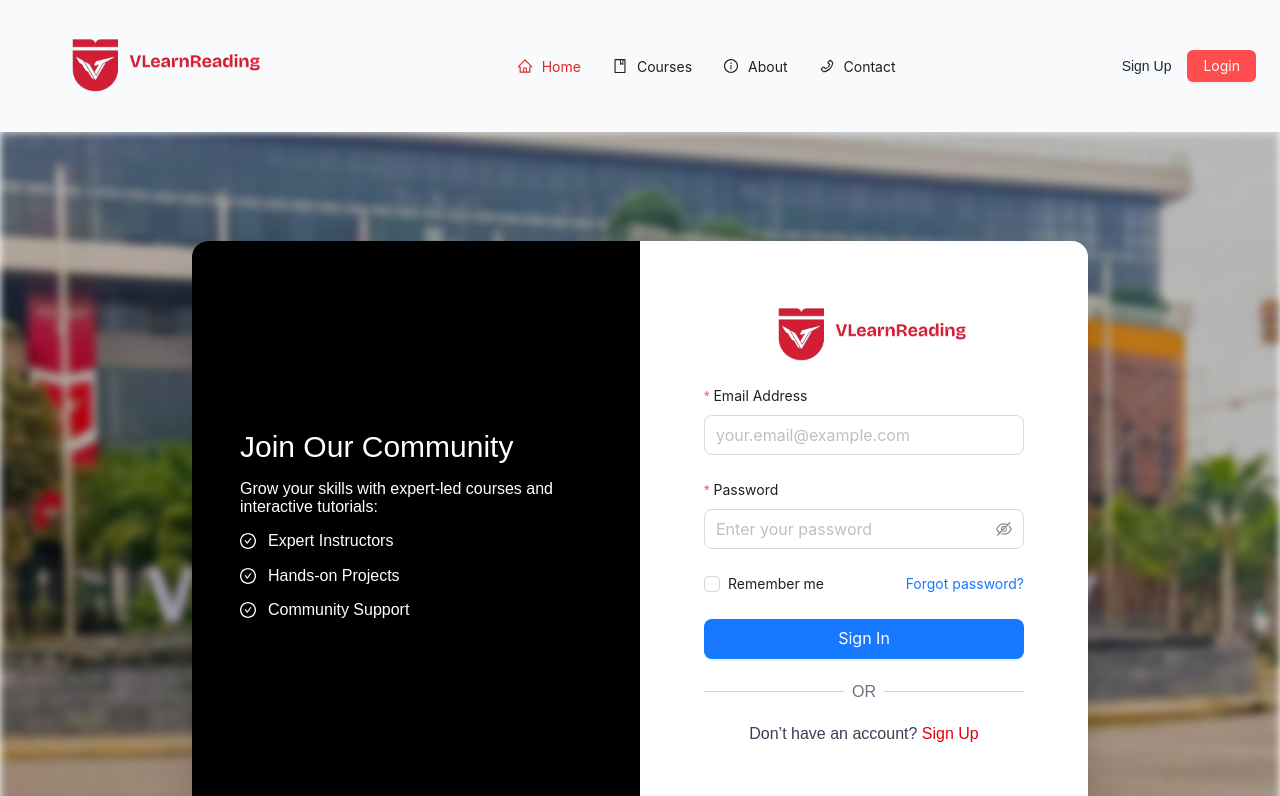
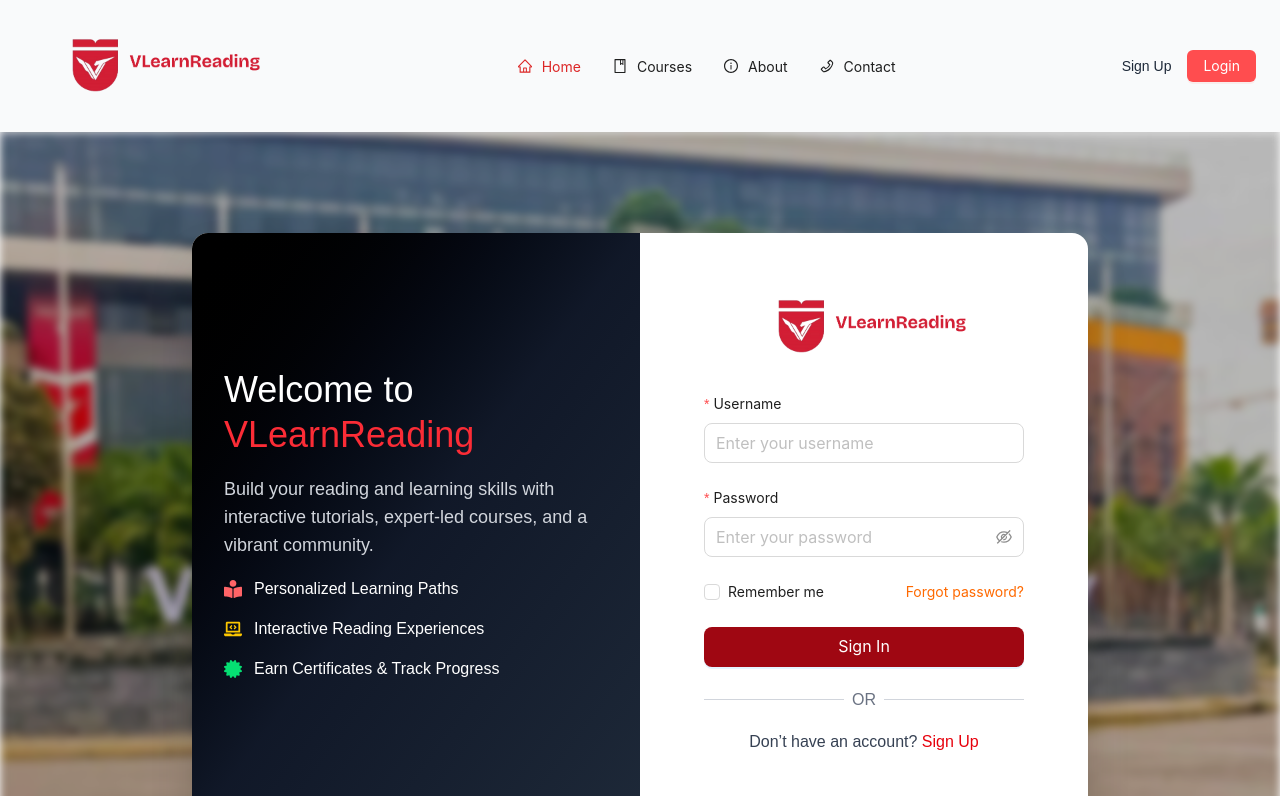
Before and after one commit to PhjnX/english-website, a React (Vite) app: page /login in a window 1280 px wide. Shown: the top 796 px of the page. Built offline with nearby package versions, Linux system fonts and the light colour scheme.

Commit message:
completed login demo

```diff
--- a/package.json
+++ b/package.json
@@ -17,8 +17,10 @@
     "@heroicons/react": "^2.2.0",
     "@tailwindcss/vite": "^4.1.4",
     "antd": "^5.24.8",
+    "framer-motion": "^12.9.1",
     "react": "^19.0.0",
     "react-dom": "^19.0.0",
+    "react-icons": "^5.5.0",
     "react-router-dom": "^6.30.0"
   },
   "devDependencies": {
--- /dev/null
+++ b/src/pages/client-users/Login/LeftSidePanel.tsx
@@ -0,0 +1,58 @@
+import React from "react";
+import { motion } from "framer-motion";
+import {
+  FaBookReader,
+  FaLaptopCode,
+  FaCertificate,
+} from "react-icons/fa";
+
+const LeftSidePanel: React.FC = () => {
+  return (
+    <motion.div
+      className="flex-1 min-w-[280px] h-full bg-gradient-to-br from-black via-gray-900 to-gray-800 text-white flex flex-col justify-center items-start px-8 py-10 space-y-6 overflow-hidden"
+      initial={{ opacity: 0, x: -60 }}
+      animate={{ opacity: 1, x: 0 }}
+      transition={{ duration: 0.8, ease: "easeOut" }}
+    >
+      <motion.h2
+        className="text-3xl md:text-4xl font-bold leading-tight"
+        initial={{ opacity: 0, y: -20 }}
+        animate={{ opacity: 1, y: 0 }}
+        transition={{ delay: 0.2, duration: 0.6 }}
+      >
+        Welcome to <span className="text-red-500">VLearnReading</span>
+      </motion.h2>
+
+      <motion.p
+        className="text-base md:text-lg text-gray-300"
+        initial={{ opacity: 0 }}
+        animate={{ opacity: 1 }}
+        transition={{ delay: 0.4, duration: 0.6 }}
+      >
+        Build your reading and learning skills with interactive tutorials, expert-led courses, and a vibrant community.
+      </motion.p>
+
+      <motion.ul
+        className="space-y-4 text-sm md:text-base"
+        initial={{ opacity: 0 }}
+        animate={{ opacity: 1 }}
+        transition={{ delay: 0.6, duration: 0.6 }}
+      >
+        <li className="flex items-center space-x-3">
+          <FaBookReader className="text-red-400 text-lg" />
+          <span>Personalized Learning Paths</span>
+        </li>
+        <li className="flex items-center space-x-3">
+          <FaLaptopCode className="text-yellow-400 text-lg" />
+          <span>Interactive Reading Experiences</span>
+        </li>
+        <li className="flex items-center space-x-3">
+          <FaCertificate className="text-green-400 text-lg" />
+          <span>Earn Certificates & Track Progress</span>
+        </li>
+      </motion.ul>
+    </motion.div>
+  );
+};
+
+export default LeftSidePanel;
--- a/src/pages/client-users/Login/index.tsx
+++ b/src/pages/client-users/Login/index.tsx
@@ -1,30 +1,62 @@
-import React from "react";
-import { Link } from "react-router-dom";
-import { Form, Input, Button, Checkbox } from "antd";
+import React, { useState, useEffect } from "react";
+import { useNavigate, useLocation } from "react-router-dom";
+import { Form, Input, Button, Checkbox, message } from "antd";
 import {
-  GoogleOutlined,
   EyeInvisibleOutlined,
   EyeTwoTone,
-  CheckCircleOutlined,
 } from "@ant-design/icons";
 import Header from "../_components/Header";
-import bg from "../../../assets/images/background-1.jpg";
 import Footer from "../_components/Footer";
 import logo from "../../../assets/images/logo.png";
+import bg from "../../../assets/images/background-1.jpg";
+import LeftSidePanel from "./LeftSidePanel";
 const LoginPage: React.FC = () => {
-  const onFinish = (values: any) => {
-    console.log("Login values:", values);
-    // TODO: handle login logic
+  const [isLogin, setIsLogin] = useState(true);
+  const [loggedInUser, setLoggedInUser] = useState("");
+  const navigate = useNavigate();
+
+  useEffect(() => {
+    const isLoggedIn = localStorage.getItem("username");
+    if (isLoggedIn) {
+      navigate("/");
+    }
+  }, [navigate]);
+
+  const location = useLocation();
+  // Auto switch to SignUp form if state.isSignUp is true
+  useEffect(() => {
+    if (location.state?.isSignUp) {
+      setIsLogin(false);
+    }
+  }, [location.state]);
+
+  const handleFinish = (values: any) => {
+    const { username, password, email, confirmPassword } = values;
+
+    if (isLogin) {
+      if (username === "AnhHuy" && password === "123456") {
+        localStorage.setItem("username", username);
+        setLoggedInUser(username);
+        message.success("Login successful!");
+        navigate("/");
+      } else {
+        message.error("Invalid username or password!");
+      }
+    } else {
+      if (password !== confirmPassword) {
+        message.error("Passwords do not match");
+        return;
+      }
+      message.success("Sign up successful! You can now log in.");
+      setIsLogin(true);
+    }
   };
 
   return (
     <>
-      {/* Navbar */}
       <Header />
 
-      {/* Main Section */}
       <section className="relative min-h-screen flex items-center justify-center px-4">
-        {/* Background image with blur */}
         <div className="absolute inset-0 overflow-hidden">
           <img
             src={bg}
@@ -33,62 +65,57 @@ const LoginPage: React.FC = () => {
           />
         </div>
 
-        {/* Nội dung chính, nằm trên ảnh mờ */}
         <div className="relative z-10 bg-white rounded-2xl shadow-2xl max-w-4xl w-full grid grid-cols-1 lg:grid-cols-2 overflow-hidden">
-          {/* Highlight Side with Overlay */}
-          <div
-            className="relative hidden lg:flex flex-col justify-center p-12 bg-cover bg-center"
-            style={{ backgroundImage: `url(${bg})` }}
-          >
-            {/* Dark overlay for contrast */}
-            <div className="absolute inset-0 bg-black bg-opacity-60" />
-            <div className="relative z-10 text-white">
-              <h3 className="text-3xl font-extrabold mb-4">
-                Join Our Community
-              </h3>
-              <p className="mb-6">
-                Grow your skills with expert-led courses and interactive
-                tutorials:
-              </p>
-              <ul className="space-y-4">
-                <li className="flex items-center">
-                  <CheckCircleOutlined className="mr-3 text-green-300" />
-                  Expert Instructors
-                </li>
-                <li className="flex items-center">
-                  <CheckCircleOutlined className="mr-3 text-green-300" />
-                  Hands-on Projects
-                </li>
-                <li className="flex items-center">
-                  <CheckCircleOutlined className="mr-3 text-green-300" />
-                  Community Support
-                </li>
-              </ul>
-            </div>
-          </div>
+          {/* Side Info */}
+          <LeftSidePanel />
 
           {/* Form Side */}
           <div className="p-10 lg:p-16">
-              <div className="flex items-center justify-center">
+            <div className="flex items-center justify-center mb-4">
               <img src={logo} alt="Logo" className="h-20" />
             </div>
 
+            {loggedInUser ? (
+              <h2 className="text-center text-xl font-semibold text-green-600">
+                Hi! {loggedInUser}
+              </h2>
+            ) : (
+              <>
                 <Form
-              name="login"
-              onFinish={onFinish}
+                  name={isLogin ? "login" : "signup"}
+                  onFinish={handleFinish}
                   layout="vertical"
                   className="space-y-6"
                 >
+                  {!isLogin && (
                     <Form.Item
-                label="Email Address"
+                      label="Email"
                       name="email"
                       rules={[
                         { required: true, message: "Please input your email!" },
-                  { type: "email", message: "Enter a valid email!" },
+                        { type: "email", message: "Invalid email format" },
                       ]}
                     >
                       <Input
-                  placeholder="your.email@example.com"
+                        placeholder="Enter your email"
+                        size="large"
+                        className="rounded-lg border-gray-300"
+                      />
+                    </Form.Item>
+                  )}
+
+                  <Form.Item
+                    label="Username"
+                    name="username"
+                    rules={[
+                      {
+                        required: true,
+                        message: "Please input your username!",
+                      },
+                    ]}
+                  >
+                    <Input
+                      placeholder="Enter your username"
                       size="large"
                       className="rounded-lg border-gray-300"
                     />
@@ -98,7 +125,10 @@ const LoginPage: React.FC = () => {
                     label="Password"
                     name="password"
                     rules={[
-                  { required: true, message: "Please input your password!" },
+                      {
+                        required: true,
+                        message: "Please input your password!",
+                      },
                     ]}
                   >
                     <Input.Password
@@ -111,17 +141,41 @@ const LoginPage: React.FC = () => {
                     />
                   </Form.Item>
 
+                  {!isLogin && (
+                    <Form.Item
+                      label="Confirm Password"
+                      name="confirmPassword"
+                      rules={[
+                        {
+                          required: true,
+                          message: "Please confirm your password!",
+                        },
+                      ]}
+                    >
+                      <Input.Password
+                        placeholder="Confirm your password"
+                        size="large"
+                        className="rounded-lg border-gray-300"
+                      />
+                    </Form.Item>
+                  )}
+
+                  {isLogin && (
                     <div className="flex justify-between items-center">
-                <Form.Item name="remember" valuePropName="checked" noStyle>
-                  <Checkbox className="text-gray-600">Remember me</Checkbox>
+                      <Form.Item
+                        name="remember"
+                        valuePropName="checked"
+                        noStyle
+                      >
+                        <Checkbox className="text-gray-600">
+                          Remember me
+                        </Checkbox>
                       </Form.Item>
-                <Link
-                  to="#"
-                  className="text-sm text-orange-500 hover:underline"
-                >
+                      <span className="text-sm text-orange-500 cursor-pointer hover:underline">
                         Forgot password?
-                </Link>
+                      </span>
                     </div>
+                  )}
 
                   <Form.Item>
                     <Button
@@ -129,9 +183,9 @@ const LoginPage: React.FC = () => {
                       htmlType="submit"
                       block
                       size="large"
-                  className="rounded-lg !bg-red-00 hover:!bg-red-900 shadow-md"
+                      className="rounded-lg !bg-red-800 hover:!bg-red-900 shadow-md"
                     >
-                  Sign In
+                      {isLogin ? "Sign In" : "Sign Up"}
                     </Button>
                   </Form.Item>
                 </Form>
@@ -142,20 +196,23 @@ const LoginPage: React.FC = () => {
                   <hr className="flex-grow border-gray-300" />
                 </div>
 
-
-
                 <p className="text-center text-gray-700 mt-6">
-              Don’t have an account?{" "}
-              <Link
-                to="/signup"
-                className="text-red-600 font-medium hover:underline"
+                  {isLogin
+                    ? "Don’t have an account?"
+                    : "Already have an account?"}{" "}
+                  <span
+                    className="text-red-600 font-medium hover:underline cursor-pointer"
+                    onClick={() => setIsLogin(!isLogin)}
                   >
-                Sign Up
-              </Link>
+                    {isLogin ? "Sign Up" : "Login"}
+                  </span>
                 </p>
+              </>
+            )}
           </div>
         </div>
       </section>
+
       <Footer />
     </>
   );
--- a/src/pages/client-users/_components/Header/index.tsx
+++ b/src/pages/client-users/_components/Header/index.tsx
@@ -96,7 +96,8 @@ const Header: React.FC = () => {
           ) : (
             <>
               <Link
-                to="/signup"
+                to="/login"
+                state={{ isSignUp: true }}
                 className="text-sm text-gray-800 hover:text-red-600 hover:underline"
               >
                 Sign Up
```
Also changed, not shown: 1 other file (tests, documents, lock files or other folders). Lines whose indentation alone changed are shown as unchanged.
